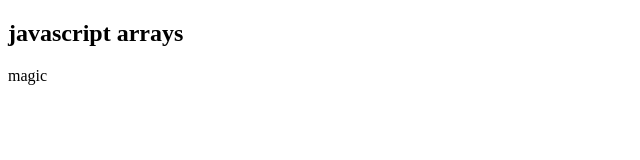
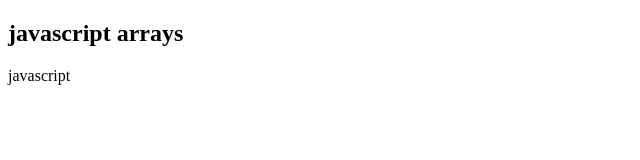
Before and after one commit to saisaharshnaidu29-cyber/htmlclass1, a plain HTML site: page array.html in a window 1280 px wide. Shown: the full height of the page, 0-640 px from the left. Drawn offline with Linux system fonts and the light colour scheme.

Commit message:
Add files via upload

```diff
--- a/array.html
+++ b/array.html
@@ -5,11 +5,15 @@
         <p id="demo"></p>
         <script>
             var Codingal = [
-                "coding",
-                "magic",
-                "learn",
+                "codingal",
+                "array",
+                "homework",
+                "javascript",
+                "football",
+                "vs code",
+
             ];
-            document.getElementById("demo").innerHTML = Codingal[1];
+            document.getElementById("demo").innerHTML = Codingal[3];
 
         </script>
     </body>
```
